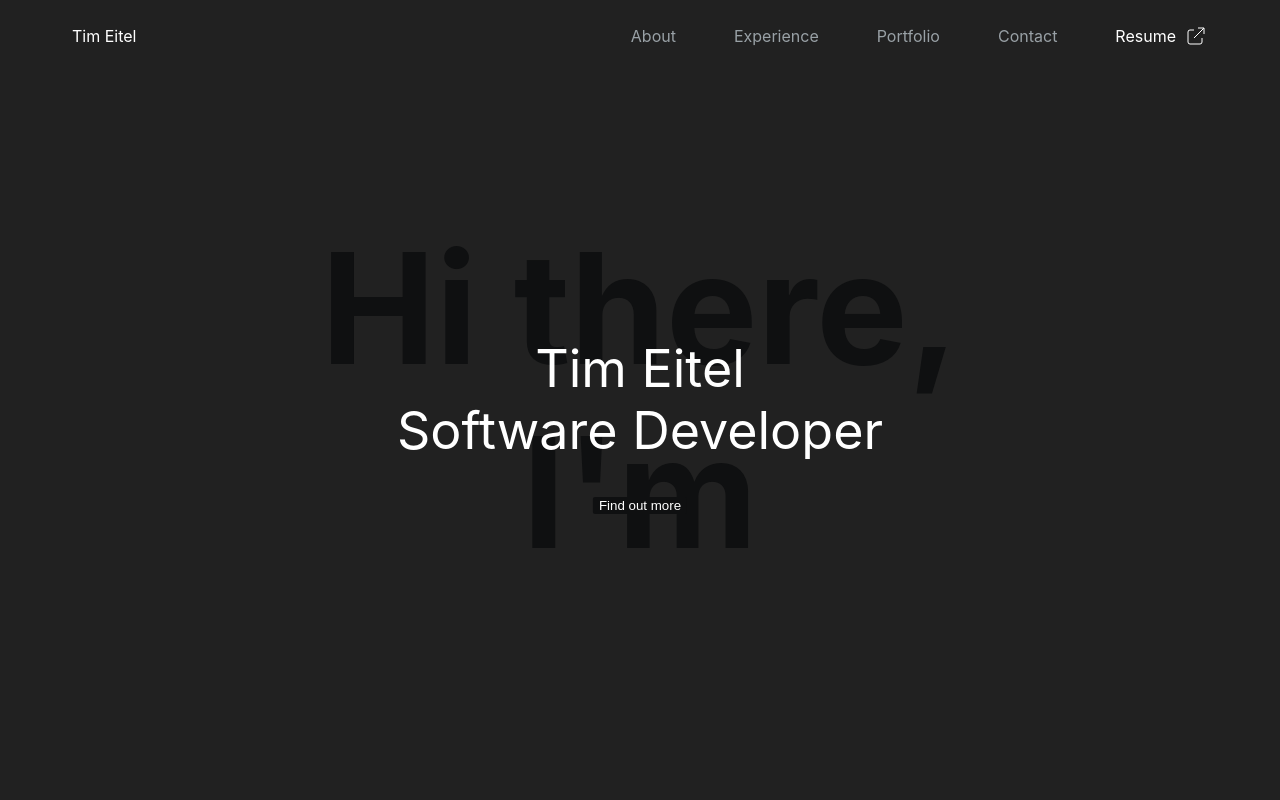
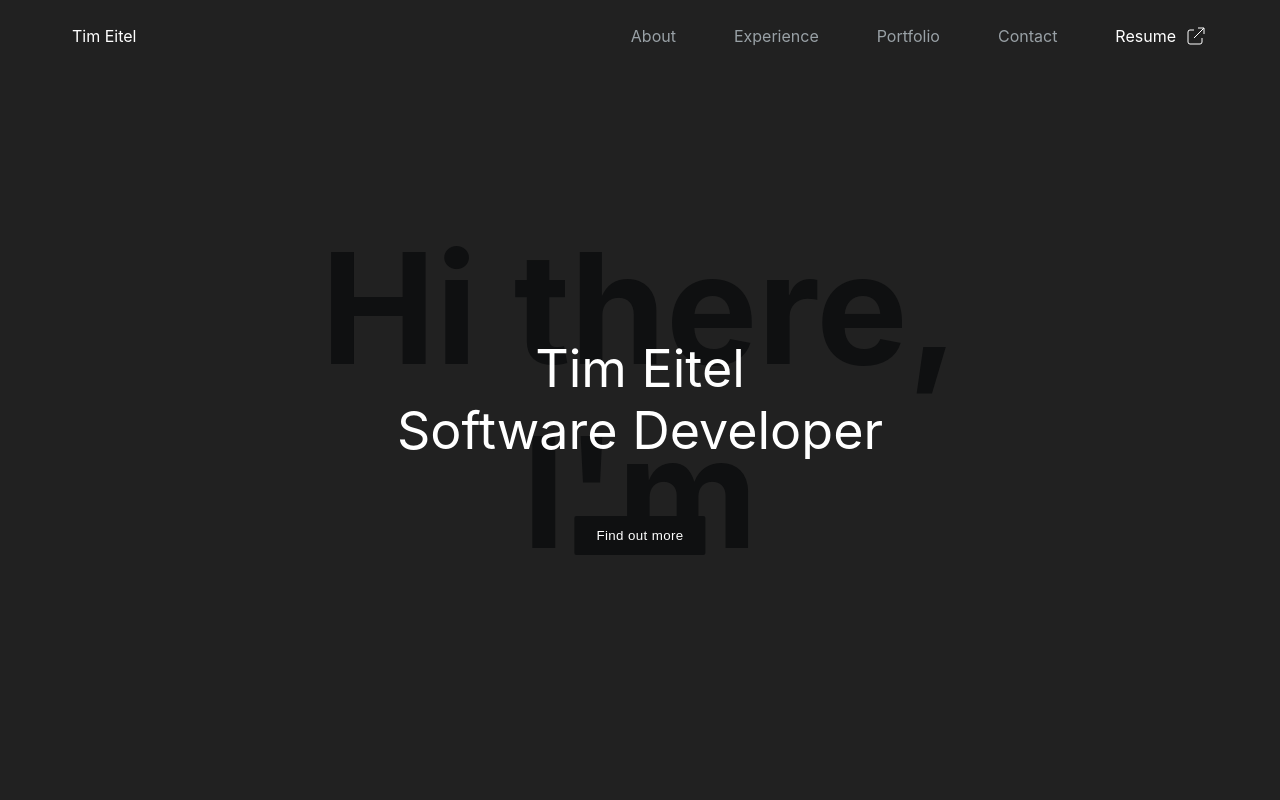
Before and after one commit to timeitel/portfolio, a Next.js app: page / in a window 1280 px wide. Shown: the top 800 px of the page. Built offline with nearby package versions, Linux system fonts and the light colour scheme.

Commit message:
feat: primary button

```diff
--- a/components/common/Button/Button.tsx
+++ b/components/common/Button/Button.tsx
@@ -2,25 +2,24 @@ import { ButtonProps, ButtonSizes } from "@common/Button";
 import styled from "@emotion/styled";
 import { FC } from "react";
 
-interface StyledDefaultButtonProps extends ButtonProps {
-  size: keyof typeof ButtonSizes;
-}
-
-export const Button: FC<ButtonProps> = ({ size = "md", children, ...rest }) => {
-  return (
-    <StyledDefaultButton size={size} {...rest}>
-      {children}
-    </StyledDefaultButton>
-  );
+export const Button: FC<ButtonProps> = ({ children, ...rest }) => {
+  return <StyledDefaultButton {...rest}>{children}</StyledDefaultButton>;
 };
 
-const StyledDefaultButton = styled.button<StyledDefaultButtonProps>`
+const StyledDefaultButton = styled.button<ButtonProps>`
   align-items: center;
   border-radius: 2px;
   border: none;
   cursor: pointer;
-  display: flex;
-  padding: ${(p) => ButtonSizes[p.size]};
+  display: inline-flex;
+  line-height: 1.75;
+  justify-content: center;
+  font-weight: 500;
+  padding: ${(p) =>
+    p.size ? ButtonSizes[p.size].padding : ButtonSizes.md.padding};
+  font-size: ${(p) =>
+    p.size ? ButtonSizes[p.size].fontSize : ButtonSizes.md.fontSize};
+  letter-spacing: 0.02857em;
   position: relative;
   transition: background 0.25s ease-in 0.15s;
 `;
--- a/components/common/Button/PrimaryButton.tsx
+++ b/components/common/Button/PrimaryButton.tsx
@@ -9,6 +9,10 @@ export const PrimaryButton: FC<ButtonProps> = ({ children, ...rest }) => {
 const StyledPrimaryButton = styled(Button)`
   background-color: ${(p) => p.theme.color.blackPrimary};
   color: ${(p) => p.theme.color.whitePrimary};
+
+  &:hover {
+    background: ${(p) => p.theme.color.blue600};
+  }
 
   &:before {
     background: ${(p) => p.theme.color.blue600};
--- a/components/common/Button/types.ts
+++ b/components/common/Button/types.ts
@@ -1,11 +1,20 @@
-import { HTMLAttributes } from "react";
+import { CSSProperties, HTMLAttributes } from "react";
 
 export interface ButtonProps extends HTMLAttributes<HTMLButtonElement> {
   size?: keyof typeof ButtonSizes;
 }
 
-export const ButtonSizes = {
-  sm: "0.1875rem 0.5625rem",
-  md: "",
-  lg: "",
+interface IButtonSizes {
+  sm: CSSProperties;
+  md: CSSProperties;
+  lg: CSSProperties;
+}
+
+export const ButtonSizes: IButtonSizes = {
+  sm: {
+    padding: "4px 10px",
+    fontSize: "0.8125rem",
+  },
+  md: { padding: "6px 16px", fontSize: "0.875rem" },
+  lg: { padding: "8px 22px", fontSize: "0.9375" },
 };
--- a/components/home/Landing/Landing.tsx
+++ b/components/home/Landing/Landing.tsx
@@ -15,7 +15,7 @@ export const Landing: FC<Props> = () => {
         <h1>Tim Eitel</h1>
         <h4>Software Developer</h4>
         <StyledCta className="styled-cta" href="#about">
-          <PrimaryButton>Find out more</PrimaryButton>
+          <PrimaryButton size="lg">Find out more</PrimaryButton>
         </StyledCta>
       </StyledTitle>
     </StyledSection>
```
